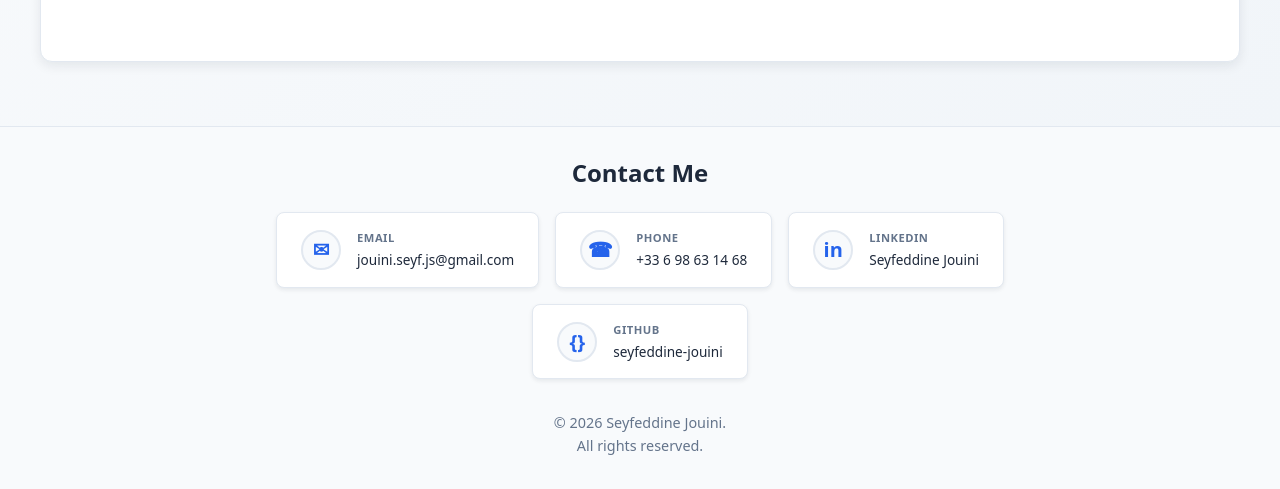
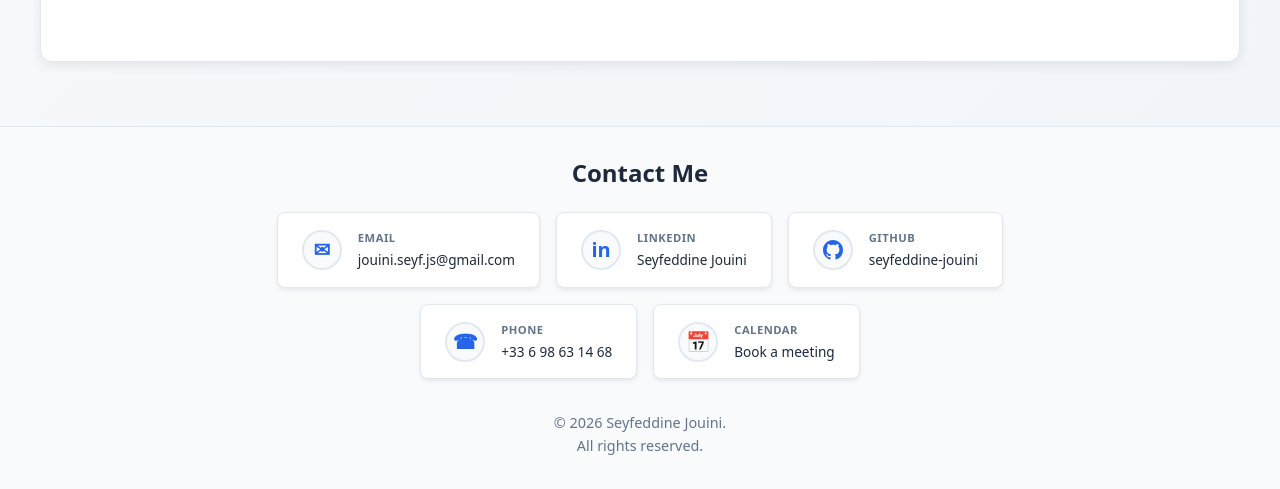
Before and after one commit to SeyfeddineJouini/Portfolio-Seyfeddine-Jouini, an Astro site: page / in a window 1280 px wide. Shown: the part 1079-1568 px from the top of the page. Built offline with nearby package versions, Linux system fonts and the light colour scheme; Astro itself is replaced by a stand-in of ours.

Commit message:
update english 3

```diff
--- a/src/components/Contact.astro
+++ b/src/components/Contact.astro
@@ -17,7 +17,7 @@
                             data-contact-link={contactLink.label.toLowerCase()}
                         >
                             <div class="icon-wrapper">
-                                <span class="icon">{contactLink.icon}</span>
+                                <span class="icon" set:html={contactLink.icon} />
                             </div>
                             <div class="info" id={contactLink.label.toLowerCase()}>
                                 <span class="label">{contactLink.label}</span>
--- a/src/data/contact.ts
+++ b/src/data/contact.ts
@@ -18,12 +18,6 @@
             value: 'jouini.seyf.js@gmail.com',
         },
         {
-            label: 'Phone',
-            uri: 'tel:+33698631468',
-            icon: '☎',
-            value: '+33 6 98 63 14 68',
-        },
-        {
             label: 'LinkedIn',
             uri: 'https://www.linkedin.com/in/seyfeddine-jouini-6191b6197/',
             icon: 'in',
@@ -32,8 +26,20 @@
         {
             label: 'GitHub',
             uri: 'https://github.com/SeyfeddineJouini',
-            icon: '{}',
+            icon: '<svg xmlns="http://www.w3.org/2000/svg" viewBox="0 0 24 24" width="20" height="20" fill="currentColor"><path d="M12 0C5.37 0 0 5.37 0 12c0 5.31 3.435 9.795 8.205 11.385.6.105.825-.255.825-.57 0-.285-.015-1.23-.015-2.235-3.015.555-3.795-.735-4.035-1.41-.135-.345-.72-1.41-1.23-1.695-.42-.225-1.02-.78-.015-.795.945-.015 1.62.87 1.845 1.23 1.08 1.815 2.805 1.305 3.495.99.105-.78.42-1.305.765-1.605-2.67-.3-5.46-1.335-5.46-5.925 0-1.305.465-2.385 1.23-3.225-.12-.3-.54-1.53.12-3.18 0 0 1.005-.315 3.3 1.23.96-.27 1.98-.405 3-.405s2.04.135 3 .405c2.295-1.56 3.3-1.23 3.3-1.23.66 1.65.24 2.88.12 3.18.765.84 1.23 1.905 1.23 3.225 0 4.605-2.805 5.625-5.475 5.925.435.375.81 1.095.81 2.22 0 1.605-.015 2.895-.015 3.3 0 .315.225.69.825.57A12.02 12.02 0 0 0 24 12c0-6.63-5.37-12-12-12z"/></svg>',
             value: 'seyfeddine-jouini',
+        },
+        {
+            label: 'Phone',
+            uri: 'tel:+33698631468',
+            icon: '☎',
+            value: '+33 6 98 63 14 68',
+        },
+        {
+            label: 'Calendar',
+            uri: 'https://calendly.com/jouini-seyf-js/30min',
+            icon: '📅',
+            value: 'Book a meeting',
         },
     ] satisfies ContactLink[],
 };
--- a/src/data/site.ts
+++ b/src/data/site.ts
@@ -7,7 +7,7 @@
     firstName,
     lastName,
     fullName,
-    role: 'Full-Stack Developer',
+    role: 'FullStack Engineer | AI Integrator',
     title: 'Full-Stack Developer Portfolio',
     description:
         'Personal portfolio of Seyfeddine Jouini, Full-Stack Developer based in Paris, France.',
```
